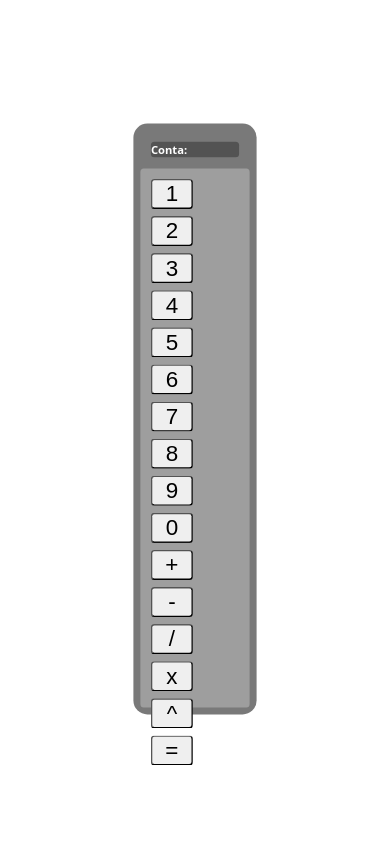
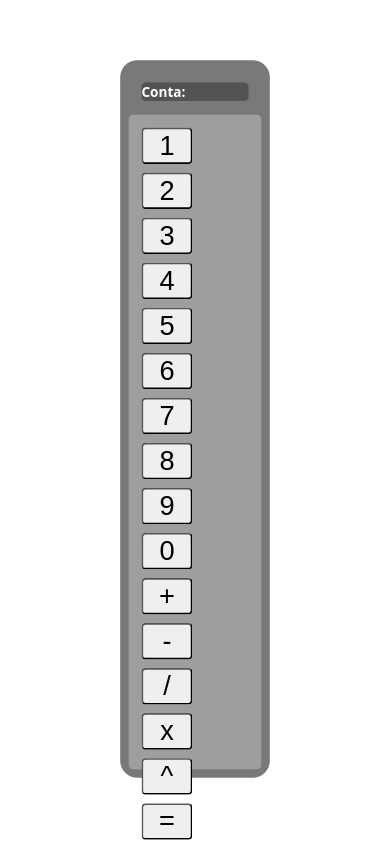
Before and after one commit to Sl1meDev/Calculadora, a plain HTML site: page index.html in a window 390 px wide. Shown: the part 103-947 px from the top of the page. Drawn offline with Linux system fonts and the light colour scheme.

Commit message:
Update styles.css

```diff
--- a/styles.css
+++ b/styles.css
@@ -9,7 +9,7 @@ body {
 
 @media (max-width: 769px) {
     body {
-        scale: 0.7;
+        scale: 0.85;
     }
 }
 
```
